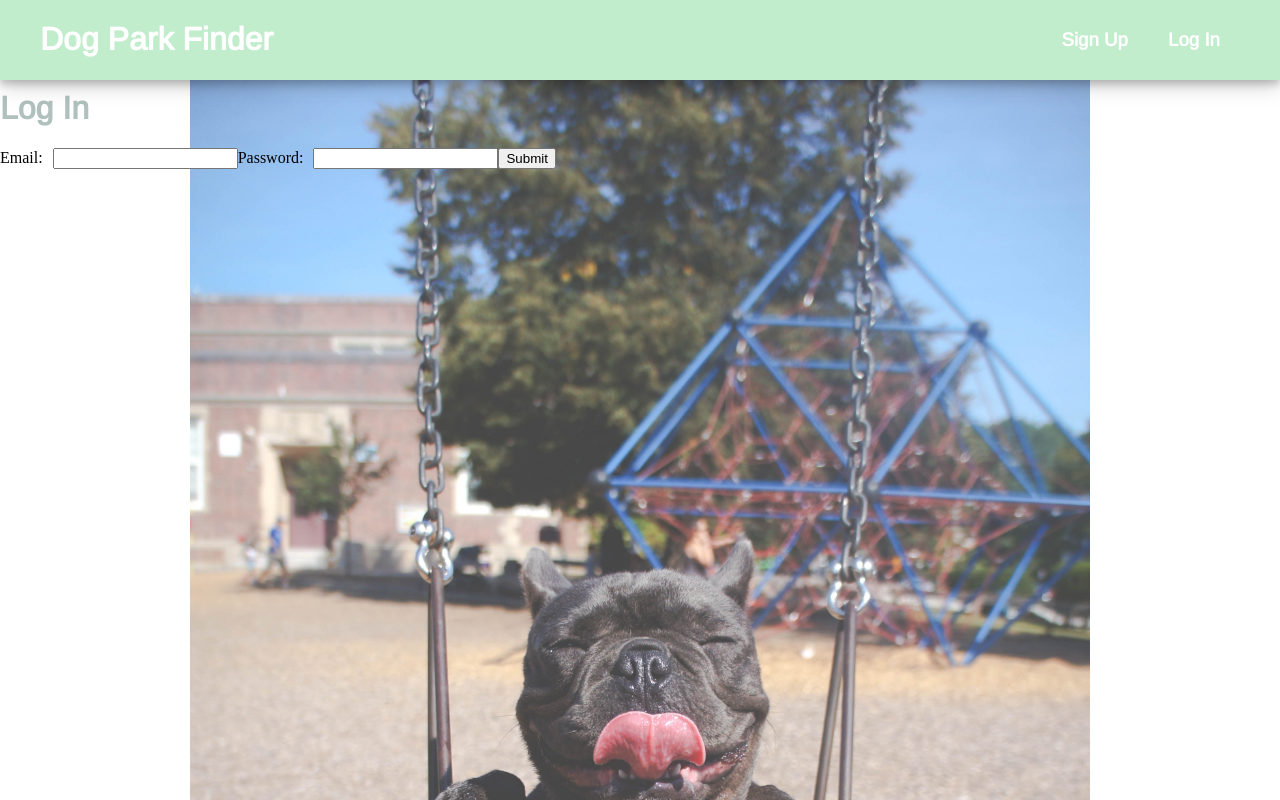
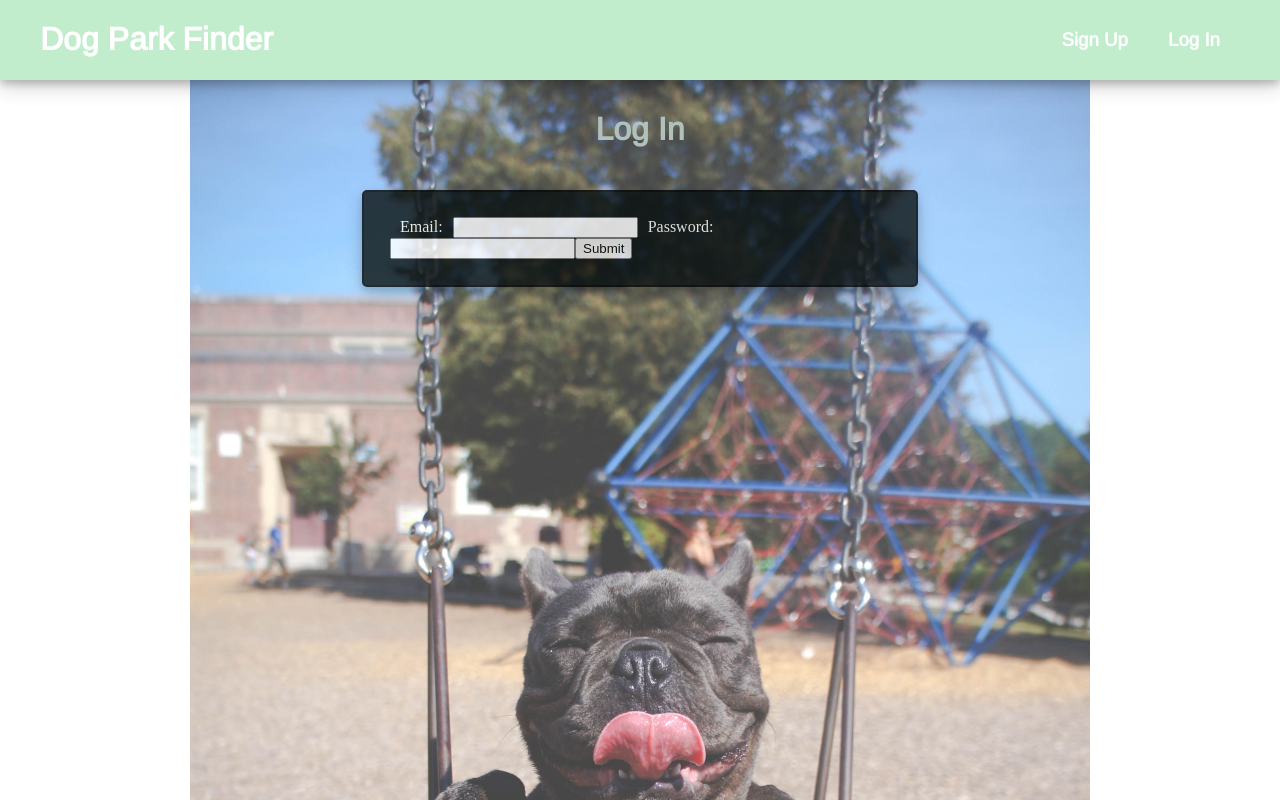
Before and after one commit to jessicasklee/ReactJS-Front-End-Dog-Park-Finder-App, a React (Create React App) app in the folder dog-park/: page /login in a window 1280 px wide. Built offline with nearby package versions, Linux system fonts and the light colour scheme; no server answers.

Commit message:
style log in page

```diff
--- a/dog-park/src/App/App.js
+++ b/dog-park/src/App/App.js
@@ -68,13 +68,13 @@ class App extends Component {
     localStorage.clear()
   }
 
-  // componentDidMount(){
-  //   if(localStorage.token) {
-  //     this.setState({
-  //       isLoggedIn: true
-  //     })
-  //   }
-  // }
+  componentDidMount(){
+    if(localStorage.token) {
+      this.setState({
+        isLoggedIn: true
+      })
+    }
+  }
 
   render() {
     return (
--- /dev/null
+++ b/dog-park/src/LogIn/LogIn.css
@@ -0,0 +1,24 @@
+.LogIn {
+  width: 100vw;
+  display: flex;
+  flex-direction: column;
+  justify-content: flex-start;
+  align-items: center;
+}
+
+.LogIn .form-container {
+  width: 500px;
+  border: 2px solid black;
+  border-radius: 5px;
+  background-color: #080f0f;
+  opacity: 0.8;
+  padding: 2%;
+  /* the box-shadow came from w3schools */
+  box-shadow: 0 4px 8px 0 rgba(0, 0, 0, 0.2), 0 6px 20px 0 rgba(0, 0, 0, 0.19);
+  margin: 20px;
+  color: white;
+}
+
+.form-container label {
+  margin-left: 10px;
+}
--- a/dog-park/src/LogIn/LogIn.js
+++ b/dog-park/src/LogIn/LogIn.js
@@ -1,6 +1,7 @@
 import React, { Component } from "react";
 import { Redirect } from 'react-router-dom'
 import axios from "axios";
+import './LogIn.css'
 
 class LogIn extends Component {
 
@@ -17,13 +18,11 @@ class LogIn extends Component {
      })
   }
 
-  myFunc(address) {
-  }
-
   render() {
     return (
       <div className="LogIn">
         <h1>Log In</h1>
+        <div className="form-container">
           <form onSubmit={this.props.loginSubmit}>
             <label>Email:</label>
             <input name="email" type="text" onChange={this.props.inputChanger} />
@@ -31,6 +30,7 @@ class LogIn extends Component {
             <input name="password" type="password" onChange={this.props.inputChanger}/>
             <input type="submit" value="Submit"></input>
           </form>
+        </div>
         {this.props.isLoggedIn ? this.redirect() : null}
       </div>
     );
--- a/dog-park/src/Map/Map.js
+++ b/dog-park/src/Map/Map.js
@@ -30,9 +30,6 @@ class Map extends Component {
       })
     }
   }
-  // componentDidUpdate() {
-  //   console.log("props name " + this.props.name)
-  // }
 
   renderMap = () => {
     loadScript("https://maps.googleapis.com/maps/api/js?key=AIzaSyCnsa_PqPVrCNM2BLxZdSWK2cveWBTJTgA&callback=initMap")
```
Lines whose indentation alone changed are shown as unchanged.
